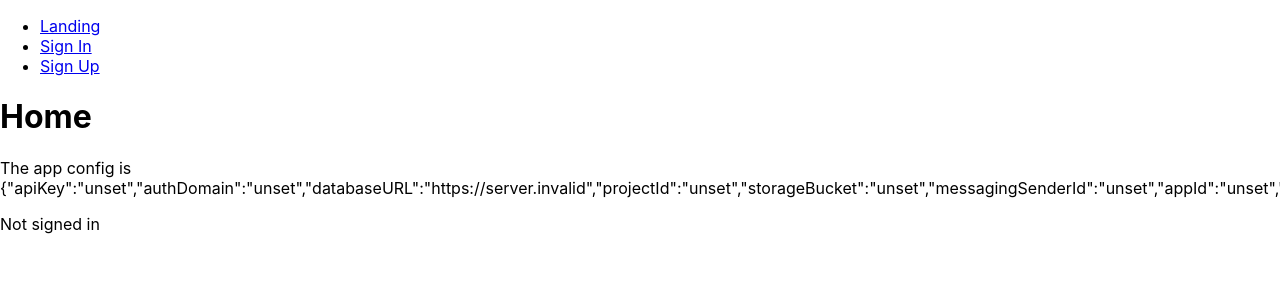
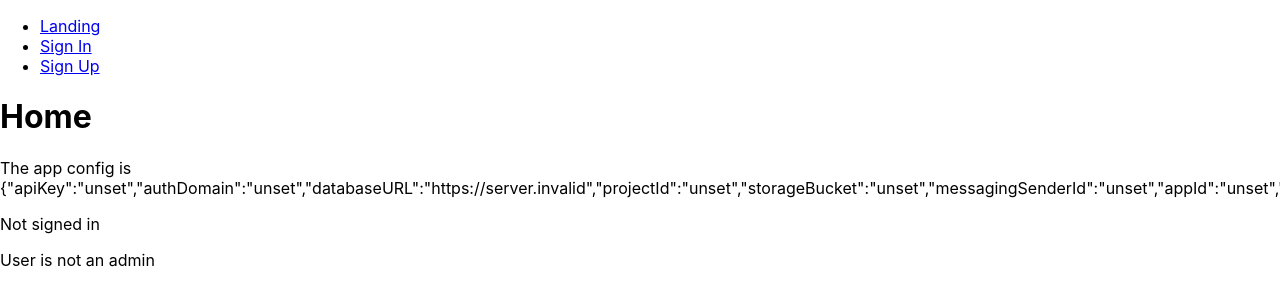
Before and after one commit to leshill/firebase-authn-authz-tutorial, a React (Create React App) app: page /home in a window 1280 px wide. Shown: the top 306 px of the page. Built offline with nearby package versions, Linux system fonts and the light colour scheme; no server answers.

Commit message:
Show admin role in <Home>

```diff
--- a/src/Home.tsx
+++ b/src/Home.tsx
@@ -1,9 +1,21 @@
-import React from "react";
+import React, { useEffect, useState } from "react";
 
 import { useFirebaseContext } from "FirebaseApp";
 
 const Home: React.FC = () => {
   const firebase = useFirebaseContext();
+
+  const [admin, setAdmin] = useState(false);
+
+  useEffect(() => {
+    const user = firebase.auth.currentUser;
+
+    if (user) {
+      user.getIdTokenResult().then((idToken) => {
+        setAdmin(idToken.claims.admin);
+      });
+    }
+  }, [firebase.auth.currentUser]);
 
   return (
     <div>
@@ -17,6 +29,9 @@ const Home: React.FC = () => {
           firebase.auth.currentUser.email : "Not signed in"
         }
       </p>
+      <p>
+        User is { admin ? "" : "not"} an admin
+      </p>
     </div>
   );
 };
```
